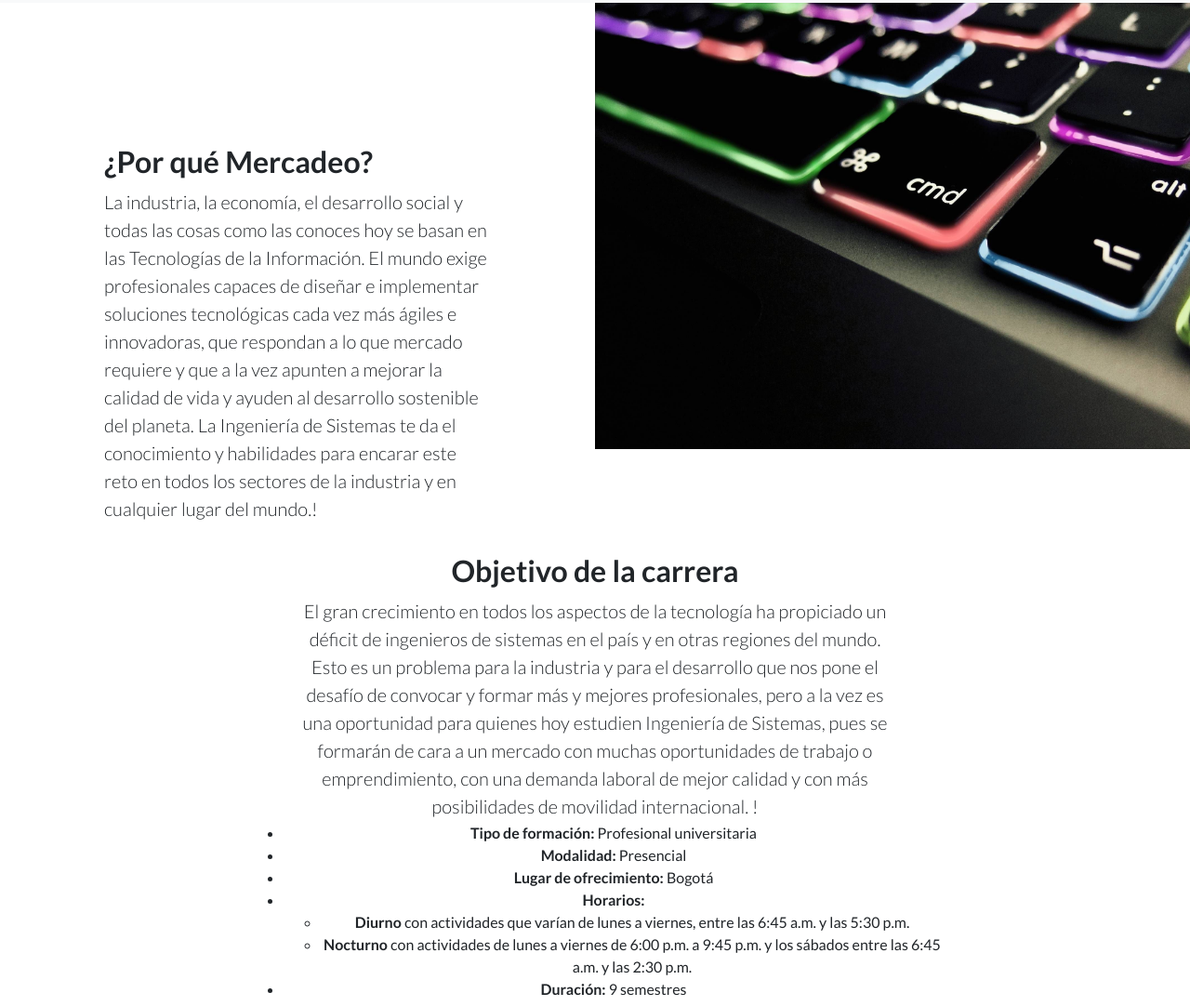
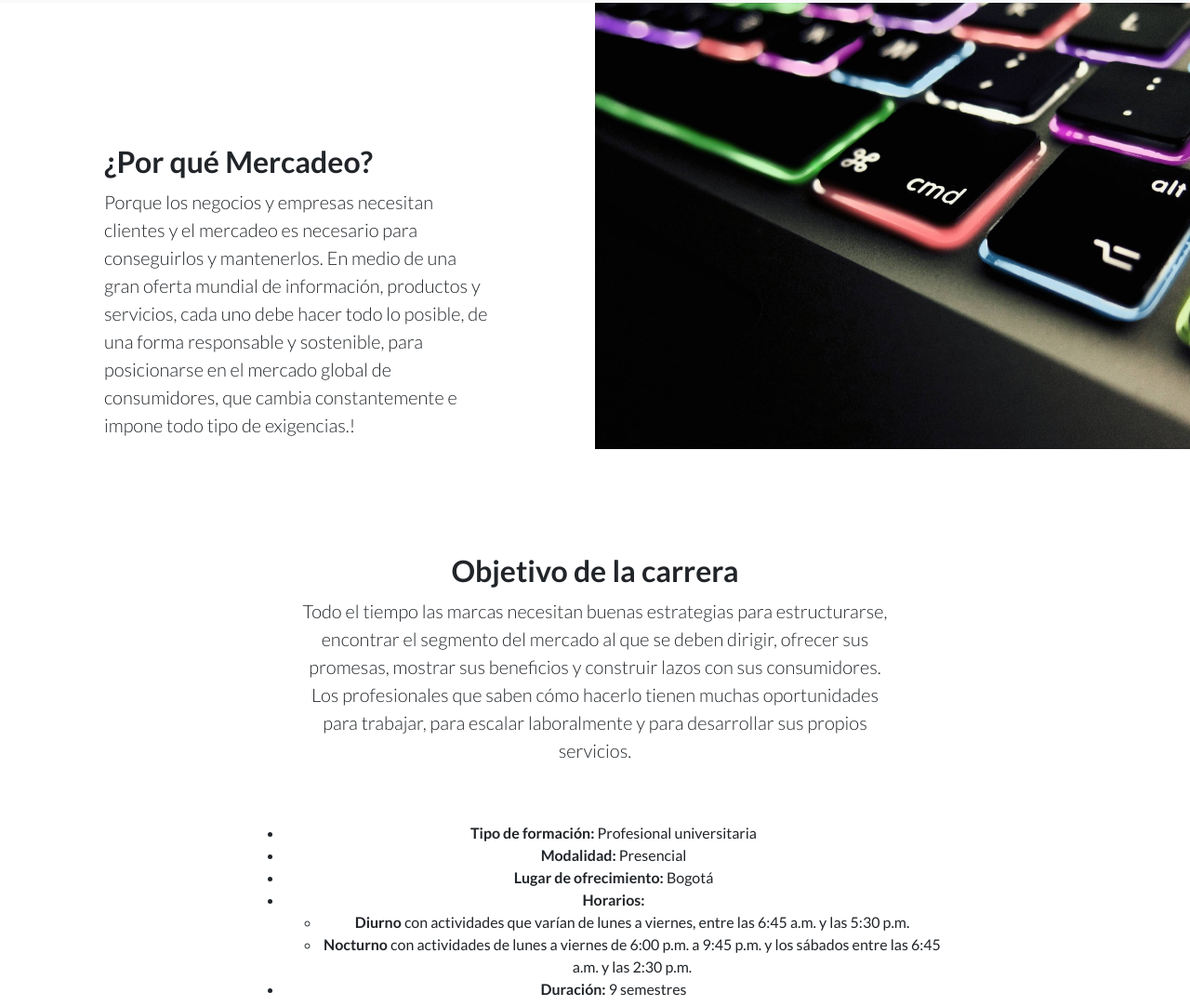
Before and after one commit to Bontiac/PruebaKonradWeb, a website: page startbootstrap-landing-page-gh-pages/mercadeo.html in a window 1280 px wide. Shown: the part 1018-2100 px from the top of the page at 93% size. Drawn offline with nearby package versions, Linux system fonts and the light colour scheme.

Commit message:
edited information for merc

```diff
--- a/startbootstrap-landing-page-gh-pages/mercadeo.html
+++ b/startbootstrap-landing-page-gh-pages/mercadeo.html
@@ -108,9 +108,8 @@
                 <div class="col-lg-6 order-lg-2 text-white showcase-img" style="background-image: url('img/tec.jpg');"></div>
                 <div class="col-lg-6 order-lg-1 my-auto showcase-text" style="height: 400px">
                     <h2>¿Por qué Mercadeo?</h2>
-                    <p class="lead mb-0">La industria, la economía, el desarrollo social y todas las cosas como las conoces hoy se basan en las Tecnologías de la Información. El mundo exige profesionales capaces de diseñar e implementar soluciones tecnológicas cada vez más
-                        ágiles e innovadoras, que respondan a lo que mercado requiere y que a la vez apunten a mejorar la calidad de vida y ayuden al desarrollo sostenible del planeta. La Ingeniería de Sistemas te da el conocimiento y habilidades para
-                        encarar este reto en todos los sectores de la industria y en cualquier lugar del mundo.!</p>
+                    <p class="lead mb-0">Porque los negocios y empresas necesitan clientes y el mercadeo es necesario para conseguirlos y mantenerlos. En medio de una gran oferta mundial de información, productos y servicios, cada uno debe hacer todo lo posible, de una forma
+                        responsable y sostenible, para posicionarse en el mercado global de consumidores, que cambia constantemente e impone todo tipo de exigencias.!</p>
                 </div>
             </div>
         </div>
@@ -123,9 +122,8 @@
 
                 <div class="col-lg-12 order-lg-1 my-auto showcase-text" style="height: 400px">
                     <h2 id="obj">Objetivo de la carrera</h2>
-                    <p class="lead mb-0" id="obj2">El gran crecimiento en todos los aspectos de la tecnología ha propiciado un déficit de ingenieros de sistemas en el país y en otras regiones del mundo. Esto es un problema para la industria y para el desarrollo que nos pone el desafío
-                        de convocar y formar más y mejores profesionales, pero a la vez es una oportunidad para quienes hoy estudien Ingeniería de Sistemas, pues se formarán de cara a un mercado con muchas oportunidades de trabajo o emprendimiento, con
-                        una demanda laboral de mejor calidad y con más posibilidades de movilidad internacional. !
+                    <p class="lead mb-0" id="obj2">Todo el tiempo las marcas necesitan buenas estrategias para estructurarse, encontrar el segmento del mercado al que se deben dirigir, ofrecer sus promesas, mostrar sus beneficios y construir lazos con sus consumidores. Los profesionales
+                        que saben cómo hacerlo tienen muchas oportunidades para trabajar, para escalar laboralmente y para desarrollar sus propios servicios.
 
                     </p>
 
```
